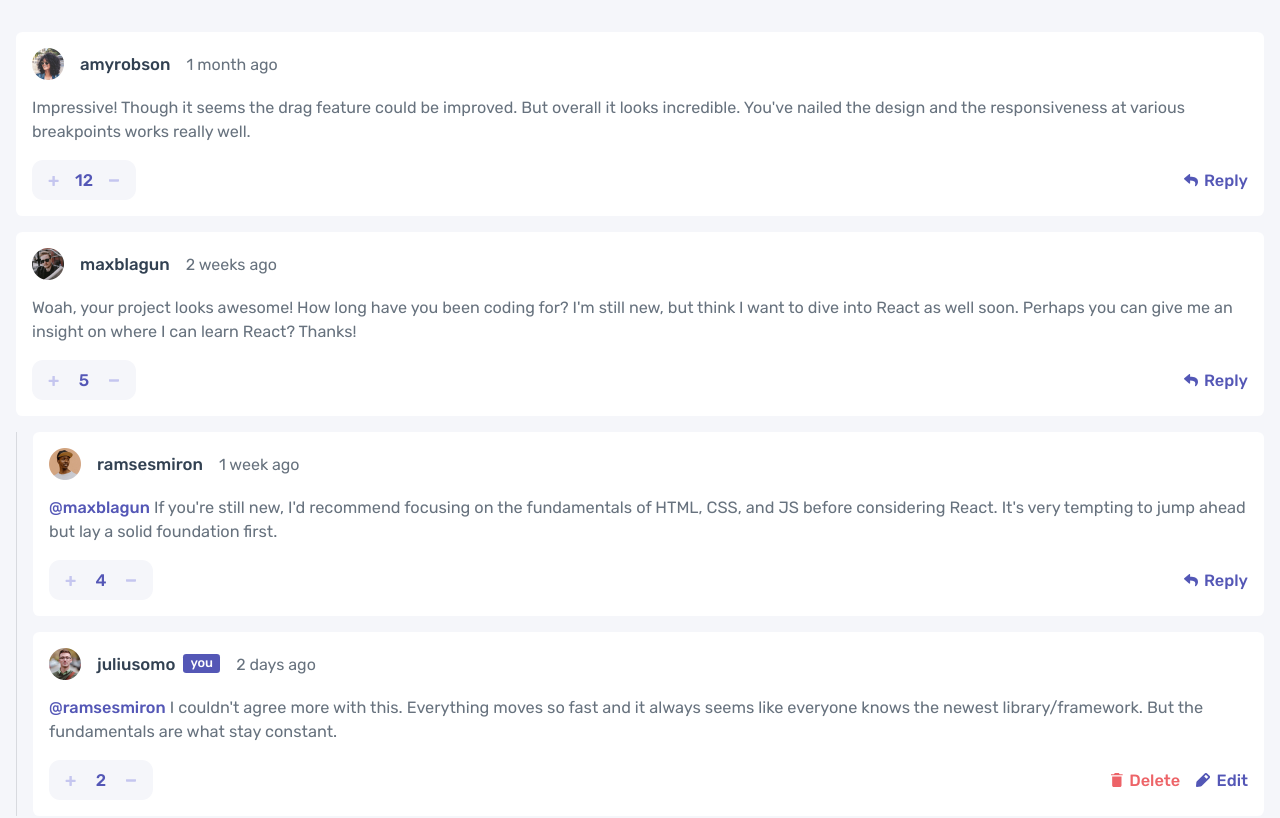
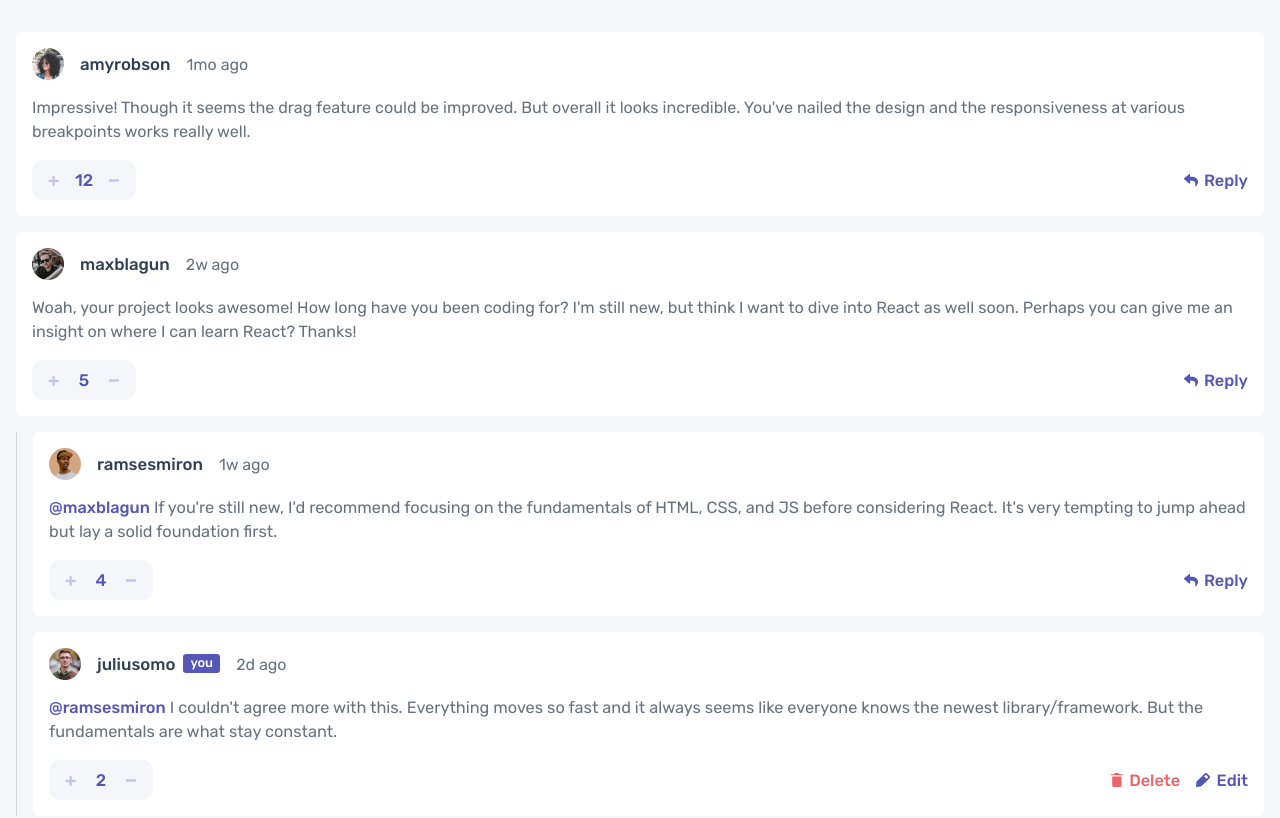
Before and after one commit to curiousmind04/Interactive-Comments-Section-React, a React (Vite) app: page / in a window 1280 px wide. Shown: the top 818 px of the page. Built offline with nearby package versions, Linux system fonts and the light colour scheme.

Commit message:
finished all logic, need to do desktop view styling

```diff
--- a/public/data.json
+++ b/public/data.json
@@ -10,7 +10,7 @@
     {
       "id": 1,
       "content": "Impressive! Though it seems the drag feature could be improved. But overall it looks incredible. You've nailed the design and the responsiveness at various breakpoints works really well.",
-      "createdAt": "1 month ago",
+      "createdAt": "1mo ago",
       "score": 12,
       "user": {
         "image": {
@@ -24,7 +24,7 @@
     {
       "id": 2,
       "content": "Woah, your project looks awesome! How long have you been coding for? I'm still new, but think I want to dive into React as well soon. Perhaps you can give me an insight on where I can learn React? Thanks!",
-      "createdAt": "2 weeks ago",
+      "createdAt": "2w ago",
       "score": 5,
       "user": {
         "image": {
@@ -37,7 +37,7 @@
         {
           "id": 3,
           "content": "If you're still new, I'd recommend focusing on the fundamentals of HTML, CSS, and JS before considering React. It's very tempting to jump ahead but lay a solid foundation first.",
-          "createdAt": "1 week ago",
+          "createdAt": "1w ago",
           "score": 4,
           "replyingTo": "maxblagun",
           "user": {
@@ -51,7 +51,7 @@
         {
           "id": 4,
           "content": "I couldn't agree more with this. Everything moves so fast and it always seems like everyone knows the newest library/framework. But the fundamentals are what stay constant.",
-          "createdAt": "2 days ago",
+          "createdAt": "2d ago",
           "score": 2,
           "replyingTo": "ramsesmiron",
           "user": {
--- a/src/App.jsx
+++ b/src/App.jsx
@@ -7,9 +7,13 @@ import Context from "./context/context";
 function App() {
   const context = useContext(Context);
 
+  // console.log(context.commentData);
+
   return (
     <main>
-      <Comments commentData={context.commentData} />
+      {context.commentData.comments && (
+        <Comments commentData={context.commentData} />
+      )}
       <Form />
     </main>
   );
--- a/src/components/Comment.jsx
+++ b/src/components/Comment.jsx
@@ -2,6 +2,7 @@ import { useContext, useState } from "react";
 
 import Replies from "./Replies";
 import ReplyForm from "./ReplyForm";
+import Modal from "./Modal";
 import Context from "../context/context";
 
 import classes from "./Comment.module.css";
@@ -9,12 +10,22 @@ import classes from "./Comment.module.css";
 function Comment(props) {
   const [replying, setReplying] = useState(false);
   const [editing, setEditing] = useState(false);
+  const [deleting, setDeleting] = useState(false);
 
   const context = useContext(Context);
 
-  const deleteCommentHandler = () => {
+  const openModalHandler = () => {
     setEditing(false);
+    setDeleting(true);
+  };
+
+  const closeModal = () => {
+    setDeleting(false);
+  };
+
+  const onDelete = () => {
     context.deleteComment(props.id);
+    setDeleting(false);
   };
 
   const openReplyBox = () => {
@@ -50,6 +61,41 @@ function Comment(props) {
     context.editCommentScore(score, props.id);
   };
 
+  const formatter = new Intl.RelativeTimeFormat(undefined, {
+    numeric: "auto",
+    style: "narrow",
+  });
+
+  const DIVISIONS = [
+    { amount: 60, name: "seconds" },
+    { amount: 60, name: "minutes" },
+    { amount: 24, name: "hours" },
+    { amount: 7, name: "days" },
+    { amount: 4.34524, name: "weeks" },
+    { amount: 12, name: "months" },
+    { amount: Number.POSITIVE_INFINITY, name: "years" },
+  ];
+
+  function formatTimeAgo(date) {
+    let duration;
+
+    if (typeof date === "string" && date.includes("Z")) {
+      duration = (new Date(date) - new Date()) / 1000;
+    } else if (typeof date === "string") {
+      return date;
+    } else {
+      duration = (date - new Date()) / 1000;
+    }
+
+    for (let i = 0; i < DIVISIONS.length; i++) {
+      const division = DIVISIONS[i];
+      if (Math.abs(duration) < division.amount) {
+        return formatter.format(Math.round(duration), division.name);
+      }
+      duration /= division.amount;
+    }
+  }
+
   return (
     <>
       <div className={classes.container}>
@@ -66,7 +112,7 @@ function Comment(props) {
               </div>
             )}
           </div>
-          <span className={classes.date}>{props.createdAt}</span>
+          <span className={classes.date}>{formatTimeAgo(props.createdAt)}</span>
         </div>
         {!editing && <p className={classes.content}>{props.content}</p>}
         {editing && (
@@ -108,7 +154,7 @@ function Comment(props) {
           )}
           {context.currentUser.username === props.user.username && (
             <div className={classes.actions}>
-              <button className={classes.delete} onClick={deleteCommentHandler}>
+              <button className={classes.delete} onClick={openModalHandler}>
                 <svg width="12" height="14" xmlns="http://www.w3.org/2000/svg">
                   <path
                     d="M1.167 12.448c0 .854.7 1.552 1.555 1.552h6.222c.856 0 1.556-.698 1.556-1.552V3.5H1.167v8.948Zm10.5-11.281H8.75L7.773 0h-3.88l-.976 1.167H0v1.166h11.667V1.167Z"
@@ -137,6 +183,7 @@ function Comment(props) {
           closeReplyBox={closeReplyBox}
         />
       )}
+      {deleting && <Modal closeModal={closeModal} onDelete={onDelete} />}
       {props.replies.length > 0 && (
         <div className={classes.replies}>
           <div className={classes.line}></div>
--- a/src/components/Form.jsx
+++ b/src/components/Form.jsx
@@ -14,7 +14,7 @@ function Form(props) {
     context.addComment({
       id: Math.random(),
       content: input,
-      createdAt: new Date() - date,
+      createdAt: date,
       score: 0,
       user: {
         image: {
--- a/src/components/Modal.jsx
+++ b/src/components/Modal.jsx
@@ -1,7 +1,34 @@
 import classes from "./Modal.module.css";
 
-function Modal() {
-  return <div>hi</div>;
+function Modal(props) {
+  const closeModalHandler = () => {
+    props.closeModal();
+  };
+
+  const deleteComment = () => {
+    props.onDelete();
+  };
+
+  return (
+    <>
+      <div className={classes.backdrop} onClick={closeModalHandler}></div>
+      <div className={classes.container}>
+        <p>Delete comment</p>
+        <p>
+          Are you sure you want to delete this comment? This will remove the
+          comment and can't be undone.
+        </p>
+        <div>
+          <button className={classes.btn1} onClick={closeModalHandler}>
+            No, Cancel
+          </button>
+          <button className={classes.btn2} onClick={deleteComment}>
+            Yes, Delete
+          </button>
+        </div>
+      </div>
+    </>
+  );
 }
 
 export default Modal;
--- a/src/components/Modal.module.css
+++ b/src/components/Modal.module.css
@@ -0,0 +1,61 @@
+.backdrop {
+  background-color: #494848;
+  opacity: 0.7;
+  position: absolute;
+  top: 0;
+  left: 0;
+  width: 100%;
+  height: 100%;
+  z-index: 5;
+  cursor: pointer;
+}
+
+.container {
+  background-color: #fff;
+  padding: 1.6rem 1.6rem 1.5rem 1.6rem;
+  border-radius: 0.55rem;
+  position: fixed;
+  width: 92%;
+  top: calc(50% - 7rem);
+  left: 4%;
+  z-index: 5;
+}
+
+.container > :first-child {
+  color: hsl(212, 24%, 26%);
+  font-size: 1.25rem;
+  font-weight: 500;
+  margin-bottom: 0.9rem;
+}
+
+.container > :nth-child(2) {
+  color: hsl(211, 10%, 45%);
+  line-height: 1.5rem;
+  margin-bottom: 1rem;
+}
+
+.container > div {
+  width: 100%;
+  display: flex;
+  gap: 0.8rem;
+}
+
+.container > div > .btn1,
+.container > div > .btn2 {
+  background-color: hsl(211, 10%, 45%);
+  color: hsl(0, 0%, 100%);
+  width: 50%;
+  height: 3rem;
+  border: none;
+  border-radius: 0.5rem;
+  outline: none;
+  font: inherit;
+  font-size: 1.02rem;
+  font-weight: 500;
+  text-transform: uppercase;
+  cursor: pointer;
+}
+
+.container > div > .btn2 {
+  background-color: hsl(358, 79%, 66%);
+}
--- a/src/components/Reply.jsx
+++ b/src/components/Reply.jsx
@@ -2,18 +2,29 @@ import { useContext, useState } from "react";
 
 import Context from "../context/context";
 import ReplyForm from "./ReplyForm";
+import Modal from "./Modal";
 
 import classes from "./Reply.module.css";
 
 function Reply(props) {
   const [replying, setReplying] = useState(false);
   const [editing, setEditing] = useState(false);
+  const [deleting, setDeleting] = useState(false);
 
   const context = useContext(Context);
 
-  const deleteReplyHandler = () => {
+  const openModalHandler = () => {
     setEditing(false);
+    setDeleting(true);
+  };
+
+  const closeModal = () => {
+    setDeleting(false);
+  };
+
+  const onDelete = () => {
     context.deleteReply(props.commentId, props.id);
+    setDeleting(false);
   };
 
   const openReplyBox = () => {
@@ -49,6 +60,41 @@ function Reply(props) {
     context.editReplyScore(score, props.commentId, props.id);
   };
 
+  const formatter = new Intl.RelativeTimeFormat(undefined, {
+    numeric: "auto",
+    style: "narrow",
+  });
+
+  const DIVISIONS = [
+    { amount: 60, name: "seconds" },
+    { amount: 60, name: "minutes" },
+    { amount: 24, name: "hours" },
+    { amount: 7, name: "days" },
+    { amount: 4.34524, name: "weeks" },
+    { amount: 12, name: "months" },
+    { amount: Number.POSITIVE_INFINITY, name: "years" },
+  ];
+
+  function formatTimeAgo(date) {
+    let duration;
+
+    if (typeof date === "string" && date.includes("Z")) {
+      duration = (new Date(date) - new Date()) / 1000;
+    } else if (typeof date === "string") {
+      return date;
+    } else {
+      duration = (date - new Date()) / 1000;
+    }
+
+    for (let i = 0; i < DIVISIONS.length; i++) {
+      const division = DIVISIONS[i];
+      if (Math.abs(duration) < division.amount) {
+        return formatter.format(Math.round(duration), division.name);
+      }
+      duration /= division.amount;
+    }
+  }
+
   return (
     <>
       <div className={classes.container}>
@@ -65,7 +111,7 @@ function Reply(props) {
               </div>
             )}
           </div>
-          <span className={classes.date}>{props.createdAt}</span>
+          <span className={classes.date}>{formatTimeAgo(props.createdAt)}</span>
         </div>
 
         {!editing && (
@@ -112,7 +158,7 @@ function Reply(props) {
           )}
           {context.currentUser.username === props.user.username && (
             <div className={classes.actions}>
-              <button className={classes.delete} onClick={deleteReplyHandler}>
+              <button className={classes.delete} onClick={openModalHandler}>
                 <svg width="12" height="14" xmlns="http://www.w3.org/2000/svg">
                   <path
                     d="M1.167 12.448c0 .854.7 1.552 1.555 1.552h6.222c.856 0 1.556-.698 1.556-1.552V3.5H1.167v8.948Zm10.5-11.281H8.75L7.773 0h-3.88l-.976 1.167H0v1.166h11.667V1.167Z"
@@ -134,6 +180,7 @@ function Reply(props) {
           )}
         </div>
       </div>
+      {deleting && <Modal closeModal={closeModal} onDelete={onDelete} />}
       {replying && (
         <ReplyForm
           replyingTo={props.user.username}
--- a/src/components/ReplyForm.jsx
+++ b/src/components/ReplyForm.jsx
@@ -14,7 +14,7 @@ function ReplyForm(props) {
     const data = {
       id: Math.random(),
       content: input,
-      createdAt: new Date() - date,
+      createdAt: date,
       score: 0,
       replyingTo: props.replyingTo,
       user: {
--- a/src/context/Provider.jsx
+++ b/src/context/Provider.jsx
@@ -3,18 +3,21 @@ import { useState, useEffect } from "react";
 import Context from "./context";
 
 const Provider = (props) => {
-  const [commentData, setCommentData] = useState();
-  const [currentUser, setCurrentUser] = useState();
+  const [commentData, setCommentData] = useState(
+    JSON.parse(localStorage.getItem("commentData")) || {}
+  );
 
   useEffect(() => {
     const fetchData = async () => {
       const response = await fetch("data.json");
       const data = await response.json();
       sortComments(data);
-      //   setCommentData(data);
-      setCurrentUser(data.currentUser);
     };
-    fetchData();
+
+    if (!commentData.comments) {
+      console.log("fetch");
+      fetchData();
+    }
   }, []);
 
   const addCommentHandler = (comment) => {
@@ -146,9 +149,13 @@ const Provider = (props) => {
     setCommentData(newData);
   };
 
+  useEffect(() => {
+    localStorage.setItem("commentData", JSON.stringify(commentData));
+  }, [commentData]);
+
   const context = {
     commentData: commentData,
-    currentUser: currentUser,
+    currentUser: commentData.currentUser,
     addComment: addCommentHandler,
     editComment: editCommentHandler,
     editCommentScore: editCommentScoreHandler,
--- a/src/index.css
+++ b/src/index.css
@@ -19,4 +19,5 @@ body {
   font-family: "Rubik", sans-serif;
   padding: 2rem 1rem;
   min-height: 100vh;
+  position: relative;
 }
```
